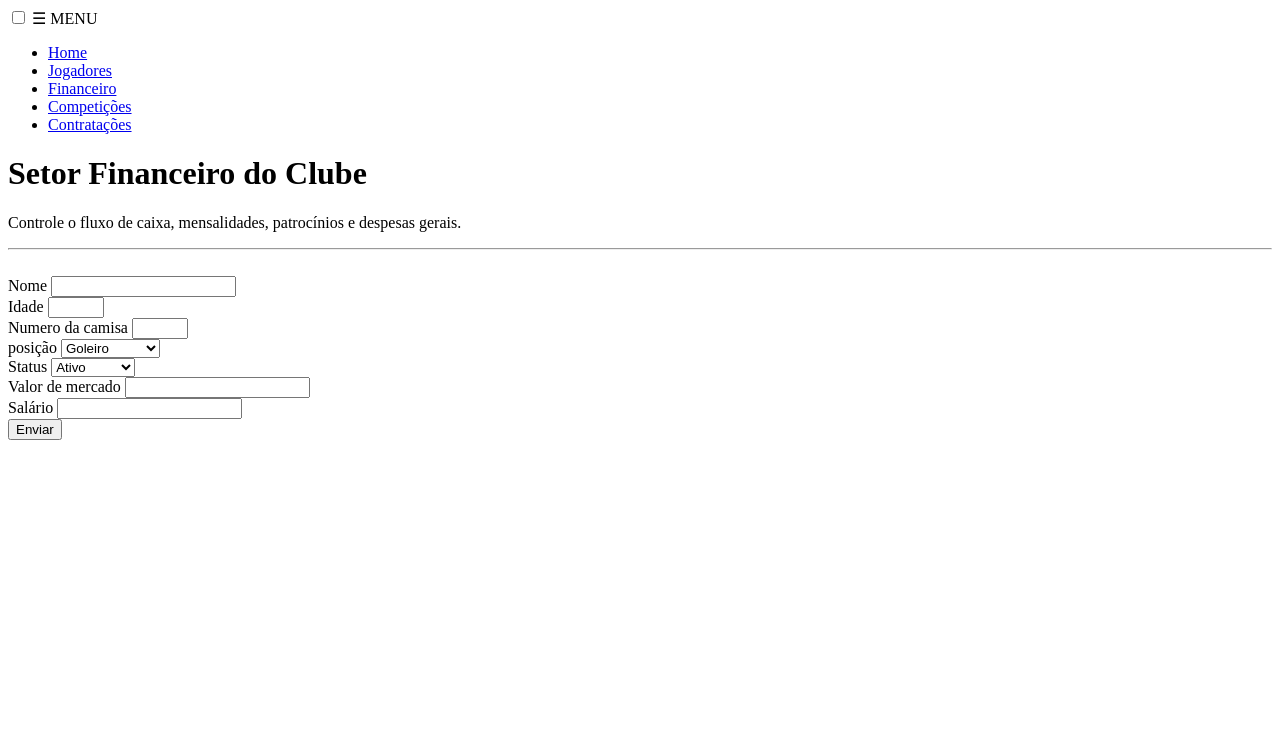
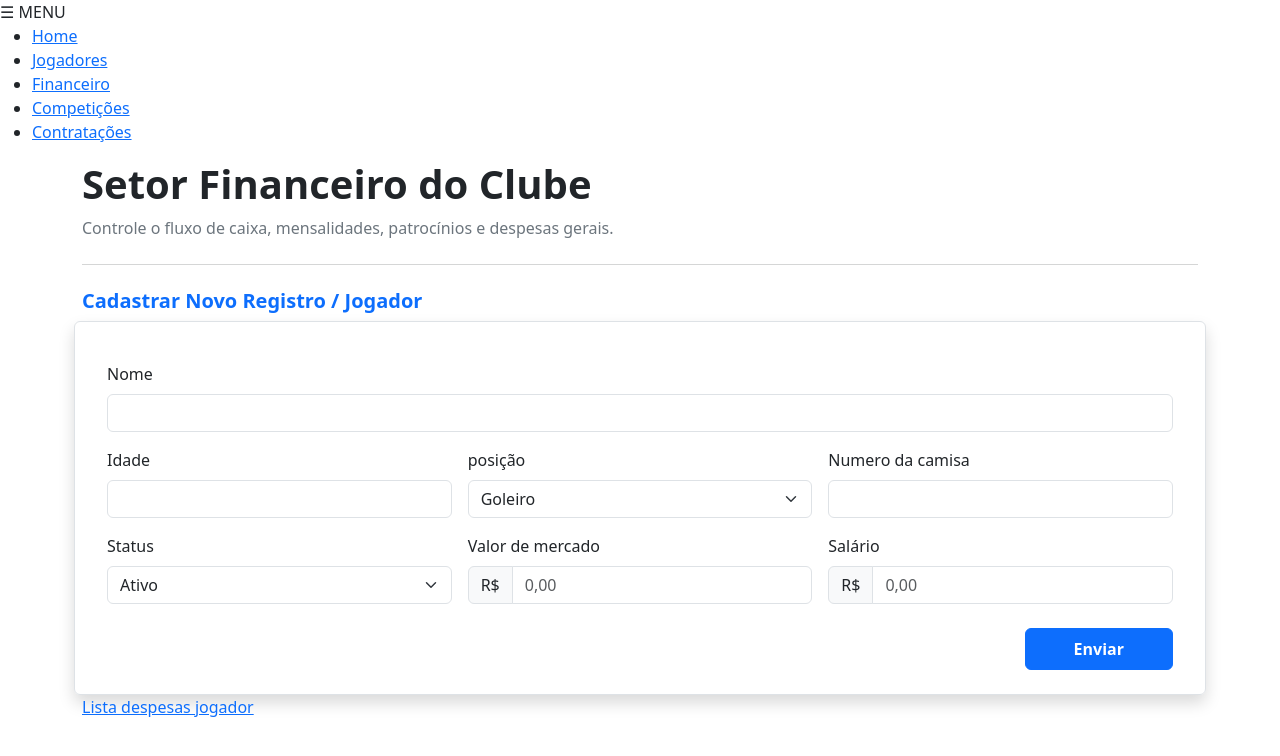
Before and after one commit to leoalberti07/gestao_clubes_futebol, a Flask app: page /financeiro in a window 1280 px wide. Shown: the top 756 px of the page. Run offline with Flask 3, Linux system fonts and the light colour scheme.

Commit message:
add lista financeiro

```diff
--- a/app/forms.py
+++ b/app/forms.py
@@ -41,4 +41,4 @@ class JogadorForm(FlaskForm):
         )
 
         db.session.add(jogador)
-        db.session.commit
+        db.session.commit()
--- a/app/routes.py
+++ b/app/routes.py
@@ -24,14 +24,25 @@ def financeiro():
 
     form.status.choices = [
         ('ATIVO', 'Ativo'),
-        ('LESIONADO', 'Lesionado')
+        ('LESIONADO', 'Lesionado'),
+        ('EMPRESTADO', 'Emprestado'),
+        ('INATIVO', 'Inativo')
     ]
     context = {}
     if form.validate_on_submit():
         form.save()
+        print("dados salvos com sucesso")
         return redirect (url_for('homepage'))
 
     return render_template('financeiro.html', context=context, form=form)
+
+@app.route('/financeiro_lista')
+def financeiro_lista():
+    lista_jogadores = Jogador.query.order_by(Jogador.nome).all()
+    context = {
+        jogadores: lista_jogadores
+    }
+    return render_template('financeiro_lista.html', context=context)
 
 @app.route('/competicoes')
 def competicoes():
--- a/app/templates/financeiro.html
+++ b/app/templates/financeiro.html
@@ -1,9 +1,15 @@
 <!DOCTYPE html>
+
 <html lang="pt-br">
 
 <head>
     <meta charset="utf-8">
+    <meta http-equiv="X-UA-Compatible" content="IE=edge">
     <title>Financeiro - Gerir Fut</title>
+    <meta name="description" content="">
+    <meta name="viewport" content="width=device-width, initial-scale=1">
+    <link href="https://cdn.jsdelivr.net/npm/bootstrap@5.3.8/dist/css/bootstrap.min.css" rel="stylesheet" integrity="sha384-sRIl4kxILFvY47J16cr9ZwB07vP4J8+LH7qKQnuqkuIAvNWLzeN8tE5YBujZqJLB" crossorigin="anonymous">
+    <link rel="stylesheet" href="{{url_for('static', filename='css/style.css')}}">
 </head>
 
 <body>
@@ -23,41 +29,69 @@
     </div>
 
     <main>
-        <h1>Setor Financeiro do Clube</h1>
-        <p>Controle o fluxo de caixa, mensalidades, patrocínios e despesas gerais.</p>
-        <hr>
-        <div class="container">
-            <form action="" method="post">
-                {{ form.csrf_token }}
-                <br>
-                {{ form.nome.label() }}
-                {{ form.nome() }}
-                <br>
-                {{ form.idade.label() }}
-                {{ form.idade() }}
-                <br>
-                {{ form.numero_camisa.label() }}
-                {{ form.numero_camisa() }}
-                <br>
-                {{ form.posicao.label() }}
-                {{ form.posicao() }}
-                <br>
-                {{ form.status.label() }}
-                {{ form.status() }}
-                <br>
-                {{ form.valor_mercado.label() }}
-                {{ form.valor_mercado() }}
-                <br>
-                {{ form.salario.label() }}
-                {{ form.salario() }}
-                <br>
-                {{ form.btn_submit() }}
+        <div class="container max-width-custom">
+            <div class="mb-4">
+                <h1 class="fw-bold text-dark">Setor Financeiro do Clube</h1>
+                <p class="text-secondary">Controle o fluxo de caixa, mensalidades, patrocínios e despesas gerais.</p>
+            </div>
 
-            </form>
+            <hr class="text-muted mb-4">
+
+            <div class="card-form">
+                <h5 class="card-title fw-semibold text-primary mb-4">Cadastrar Novo Registro / Jogador</h5>
+
+                <form action="" method="post" class="row g-3 p-4 rounded border shadow">
+                    {{ form.csrf_token }}
+
+                    <div class="col-12">
+                        {{ form.nome.label(class="form-label") }}
+                        {{ form.nome(class="form-control") }}
+                    </div>
+
+                    <div class="col-md-4">
+                        {{ form.idade.label(class="form-label") }}
+                        {{ form.idade(class="form-control") }}
+                    </div>
+
+                    <div class="col-md-4">
+                        {{ form.posicao.label(class="form-label") }}
+                        {{ form.posicao(class="form-select") }} </div>
+
+                    <div class="col-md-4">
+                        {{ form.numero_camisa.label(class="form-label") }}
+                        {{ form.numero_camisa(class="form-control") }}
+                    </div>
+
+                    <div class="col-md-4">
+                        {{ form.status.label(class="form-label") }}
+                        {{ form.status(class="form-select") }} </div>
+
+                    <div class="col-md-4">
+                        {{ form.valor_mercado.label(class="form-label") }}
+                        <div class="input-group">
+                            <span class="input-group-text">R$</span>
+                            {{ form.valor_mercado(class="form-control", placeholder="0,00") }}
+                        </div>
+                    </div>
+                    <div class="col-md-4">
+                        {{ form.salario.label(class="form-label") }}
+                        <div class="input-group">
+                            <span class="input-group-text">R$</span>
+                            {{ form.salario(class="form-control", placeholder="0,00") }}
+                        </div>
+                    </div>
+
+                    <div class="col-12 text-end mt-4">
+                        {{ form.btn_submit(class="btn btn-primary px-5 py-2 fw-semibold") }}
+                    </div>
+
+                </form>
+            </div>
+            <a href="{{ url_for('financeiro_lista') }}">Lista despesas jogador</a>
         </div>
-
     </main>
 
+    <script src="https://cdn.jsdelivr.net/npm/bootstrap@5.3.8/dist/js/bootstrap.bundle.min.js" integrity="sha384-FKyoEForCGlyvwx9Hj09JcYn3nv7wiPVlz7YYwJrWVcXK/BmnVDxM+D2scQbITxI" crossorigin="anonymous"></script>
 </body>
 
 </html>
```
Also changed, not shown: app/templates/financeiro_lista.html (added, +52 -0 lines).
